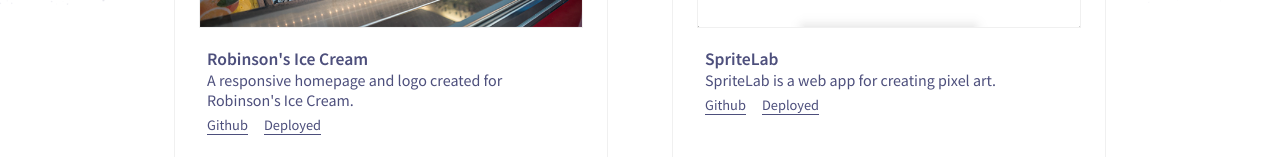
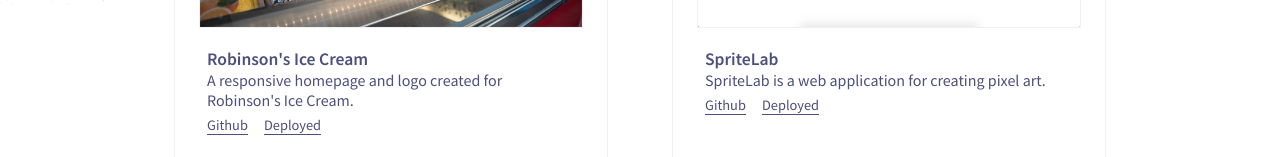
Before and after one commit to brandensherman/react-portfolio, a React (Create React App) app: page / in a window 1280 px wide. Shown: the part 795-952 px from the top of the page. Built offline with nearby package versions, Linux system fonts and the light colour scheme.

Commit message:
display(data): updated spritelab description

```diff
--- a/src/data/secondrow.js
+++ b/src/data/secondrow.js
@@ -14,7 +14,7 @@
     deployedUrl: 'https://spritelab.herokuapp.com/',
     githubUrl: 'https://github.com/brandensherman/spritelab',
     title: 'SpriteLab',
-    description: 'SpriteLab is a web app for creating pixel art.',
+    description: 'SpriteLab is a web application for creating pixel art.',
   },
 ];
 
```
